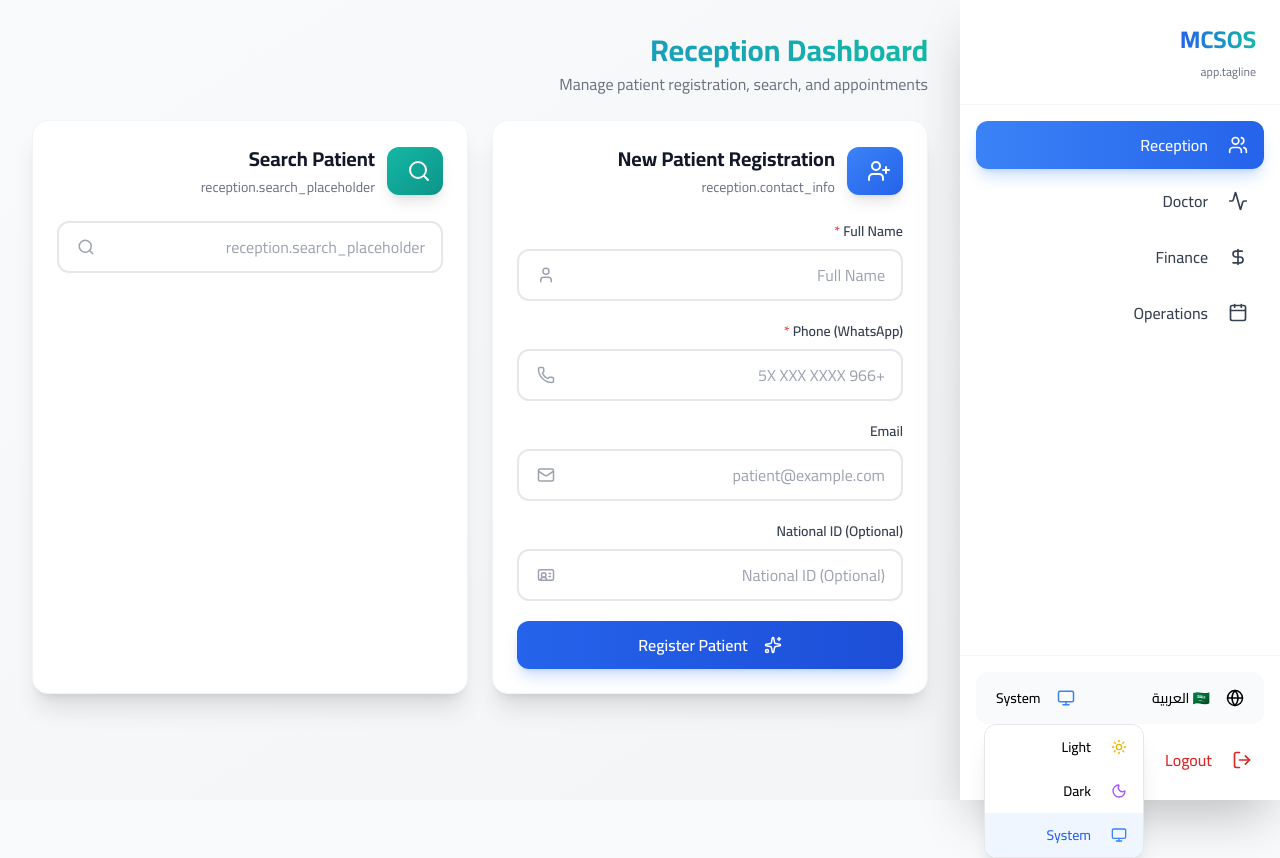
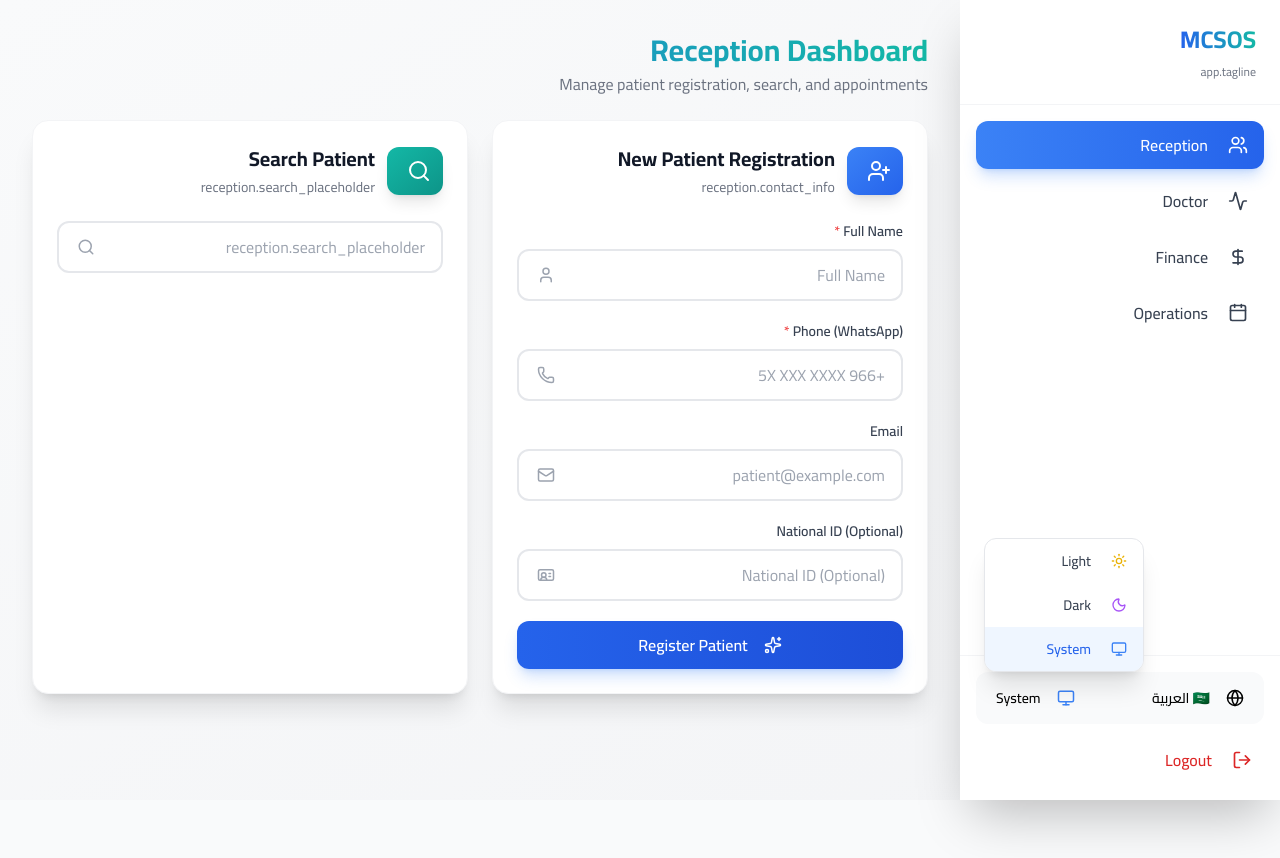
Before and after one commit to Islam412/MCSOS-System, a React (Vite) app: page / in a window 1280 px wide. Both pictures are taken after a click on the button "System". After the commit the page ends 800 px from the top, so only its background shows below. Built offline with nearby package versions, Linux system fonts and the light colour scheme.

Commit message:
update thems switcher

```diff
--- a/src/components/common/ThemeSwitcher.jsx
+++ b/src/components/common/ThemeSwitcher.jsx
@@ -1,19 +1,34 @@
 import { useTheme } from '../../context/ThemeContext';
 import { Sun, Moon, Monitor } from 'lucide-react';
-import { useState, useEffect } from 'react';
+import { useState, useRef, useEffect } from 'react';
+import { useTranslation } from 'react-i18next';
 
 export default function ThemeSwitcher() {
-  const { theme, setTheme } = useTheme();
+  const { theme, setTheme, resolvedTheme } = useTheme();
+  const { i18n } = useTranslation();
   const [isOpen, setIsOpen] = useState(false);
+  const dropdownRef = useRef(null);
+  const isRTL = i18n.language === 'ar';
 
   const themes = [
-    { value: 'light', icon: Sun, label: 'Light', color: 'text-yellow-500' },
-    { value: 'dark', icon: Moon, label: 'Dark', color: 'text-purple-500' },
-    { value: 'system', icon: Monitor, label: 'System', color: 'text-blue-500' },
+    { value: 'light', icon: Sun, label: 'فاتح', labelEn: 'Light', color: 'text-yellow-500' },
+    { value: 'dark', icon: Moon, label: 'داكن', labelEn: 'Dark', color: 'text-purple-500' },
+    { value: 'system', icon: Monitor, label: 'النظام', labelEn: 'System', color: 'text-blue-500' },
   ];
 
   const currentTheme = themes.find(t => t.value === theme) || themes[0];
   const CurrentIcon = currentTheme.icon;
+  const currentLabel = isRTL ? currentTheme.label : currentTheme.labelEn;
+
+  useEffect(() => {
+    const handleClickOutside = (event) => {
+      if (dropdownRef.current && !dropdownRef.current.contains(event.target)) {
+        setIsOpen(false);
+      }
+    };
+    document.addEventListener('mousedown', handleClickOutside);
+    return () => document.removeEventListener('mousedown', handleClickOutside);
+  }, []);
 
   const changeTheme = (newTheme) => {
     setTheme(newTheme);
@@ -21,39 +36,34 @@ export default function ThemeSwitcher() {
   };
 
   return (
-    <div className="relative">
+    <div className="relative" ref={dropdownRef}>
       <button
         onClick={() => setIsOpen(!isOpen)}
-        className="flex items-center gap-2 px-3 py-2 rounded-lg hover:bg-gray-200 dark:hover:bg-gray-700 transition-all duration-200"
+        className="flex items-center gap-2 px-3 py-2 rounded-lg hover:bg-gray-200 dark:hover:bg-gray-700 transition-all duration-200 w-full"
       >
         <CurrentIcon size={18} className={currentTheme.color} />
-        <span className="text-sm font-medium">{currentTheme.label}</span>
+        <span className="text-sm font-medium">{currentLabel}</span>
       </button>
 
       {isOpen && (
-        <>
-          <div
-            className="fixed inset-0 z-40"
-            onClick={() => setIsOpen(false)}
-          />
-          <div className="absolute top-full left-0 mt-2 w-40 bg-white dark:bg-gray-800 rounded-xl shadow-xl border border-gray-200 dark:border-gray-700 overflow-hidden z-50">
+        <div className={`absolute ${isRTL ? 'right-0' : 'left-0'} bottom-full mb-2 w-40 bg-white dark:bg-gray-800 rounded-xl shadow-xl border border-gray-200 dark:border-gray-700 overflow-hidden z-50`}>
           {themes.map((t) => {
             const Icon = t.icon;
+            const label = isRTL ? t.label : t.labelEn;
             return (
               <button
                 key={t.value}
                 onClick={() => changeTheme(t.value)}
                 className={`w-full flex items-center gap-3 px-4 py-3 hover:bg-gray-50 dark:hover:bg-gray-700 transition-colors ${
-                    theme === t.value ? 'bg-blue-50 dark:bg-blue-900/30 text-blue-600 dark:text-blue-400' : ''
+                  theme === t.value ? 'bg-blue-50 dark:bg-blue-900/30 text-blue-600 dark:text-blue-400' : 'text-gray-700 dark:text-gray-300'
                 }`}
               >
                 <Icon size={16} className={t.color} />
-                  <span className="text-sm font-medium">{t.label}</span>
+                <span className="text-sm font-medium">{label}</span>
               </button>
             );
           })}
         </div>
-        </>
       )}
     </div>
   );
```
Lines whose indentation alone changed are shown as unchanged.
